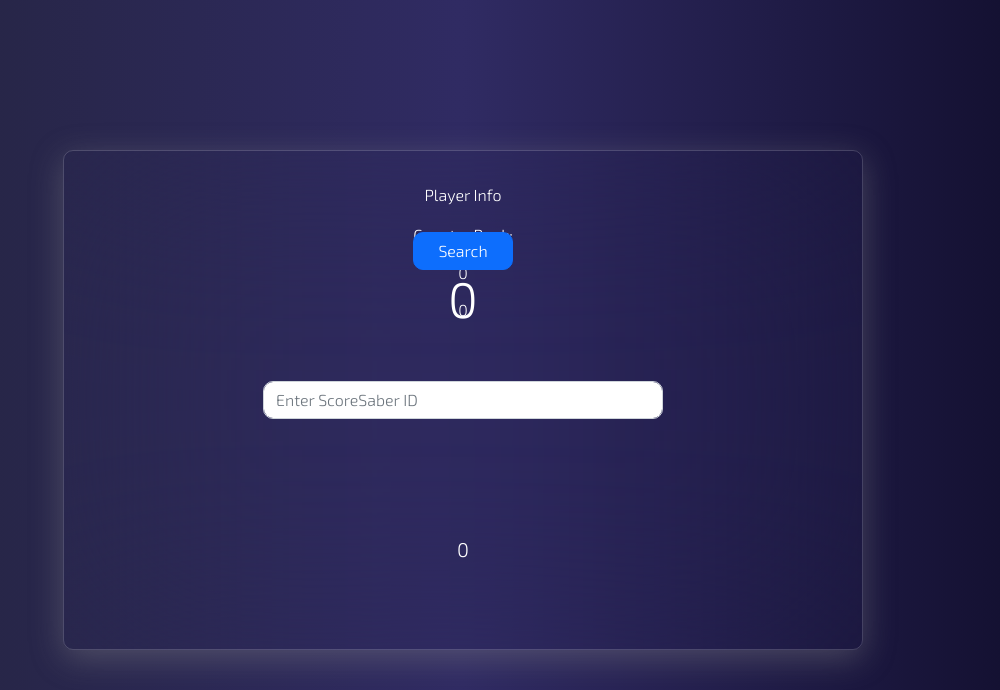
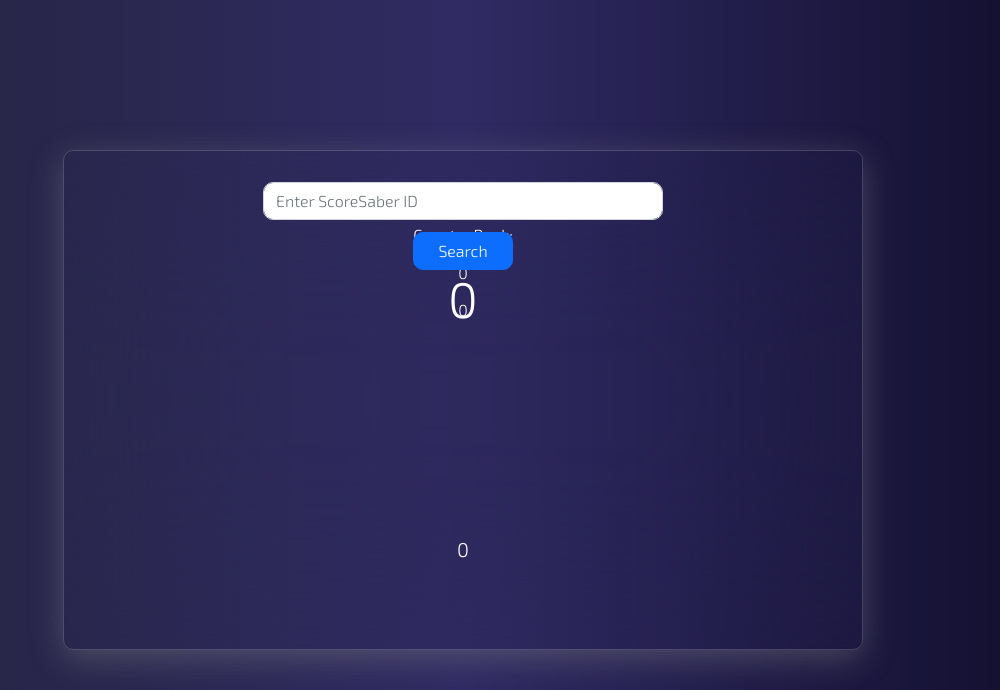
Before and after one commit to xFutuxe/scoresaber-rank-viewer, a PHP site: page / in a window 1280 px wide. Shown: the top 690 px of the page, without its empty margins (177-1177 px from the left). Run offline with PHP 8.4, Linux system fonts and the light colour scheme.

Commit message:
design changed back

```diff
--- a/css/main.css
+++ b/css/main.css
@@ -13,7 +13,7 @@ body {
 #scoreSaberID {
     margin: 0;
     position: absolute;
-    top: 50%;
+    top: 10%;
     left: 50%;
     transform: translate(-50%, -50%);
     width: 400px;
```
